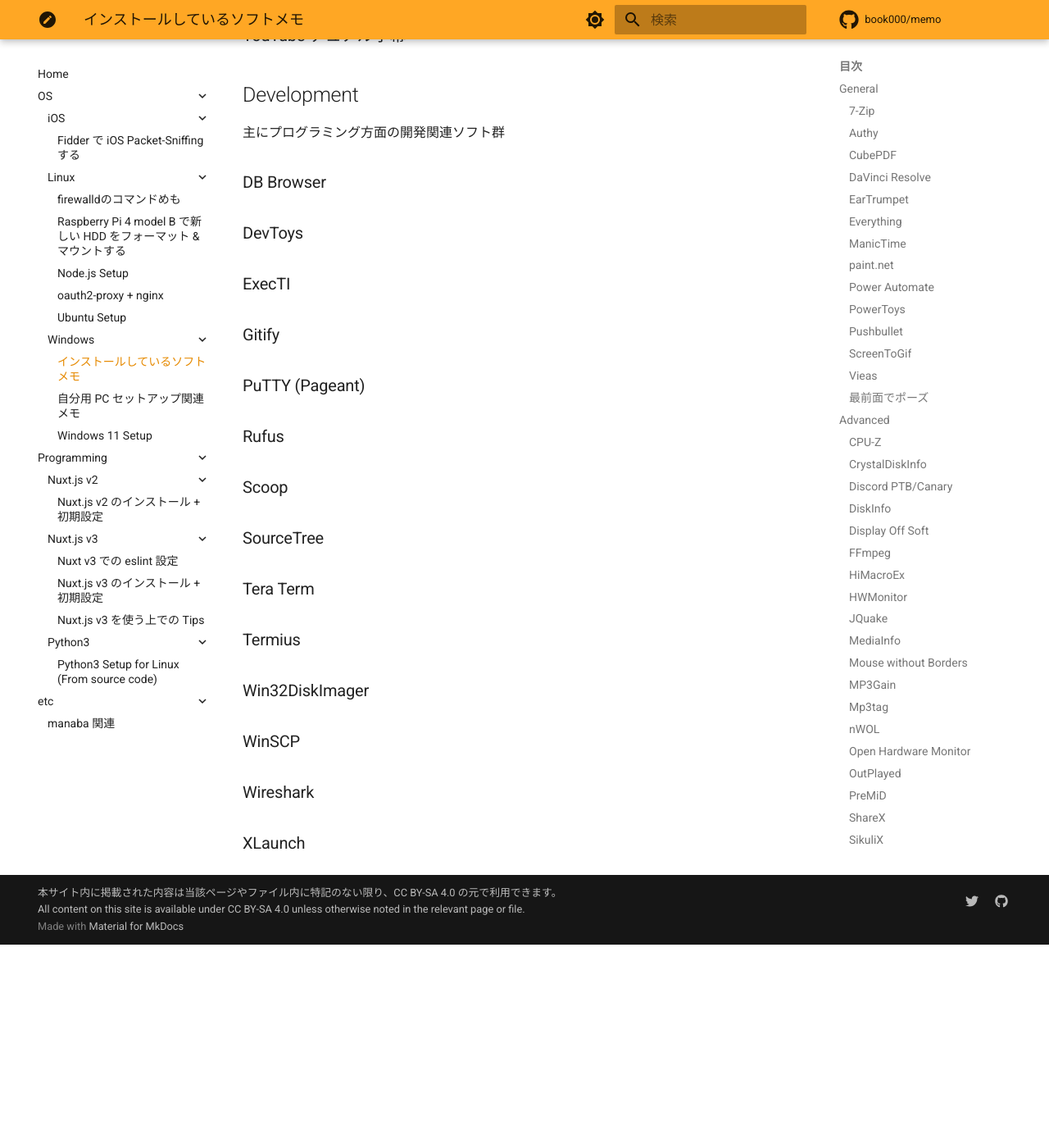
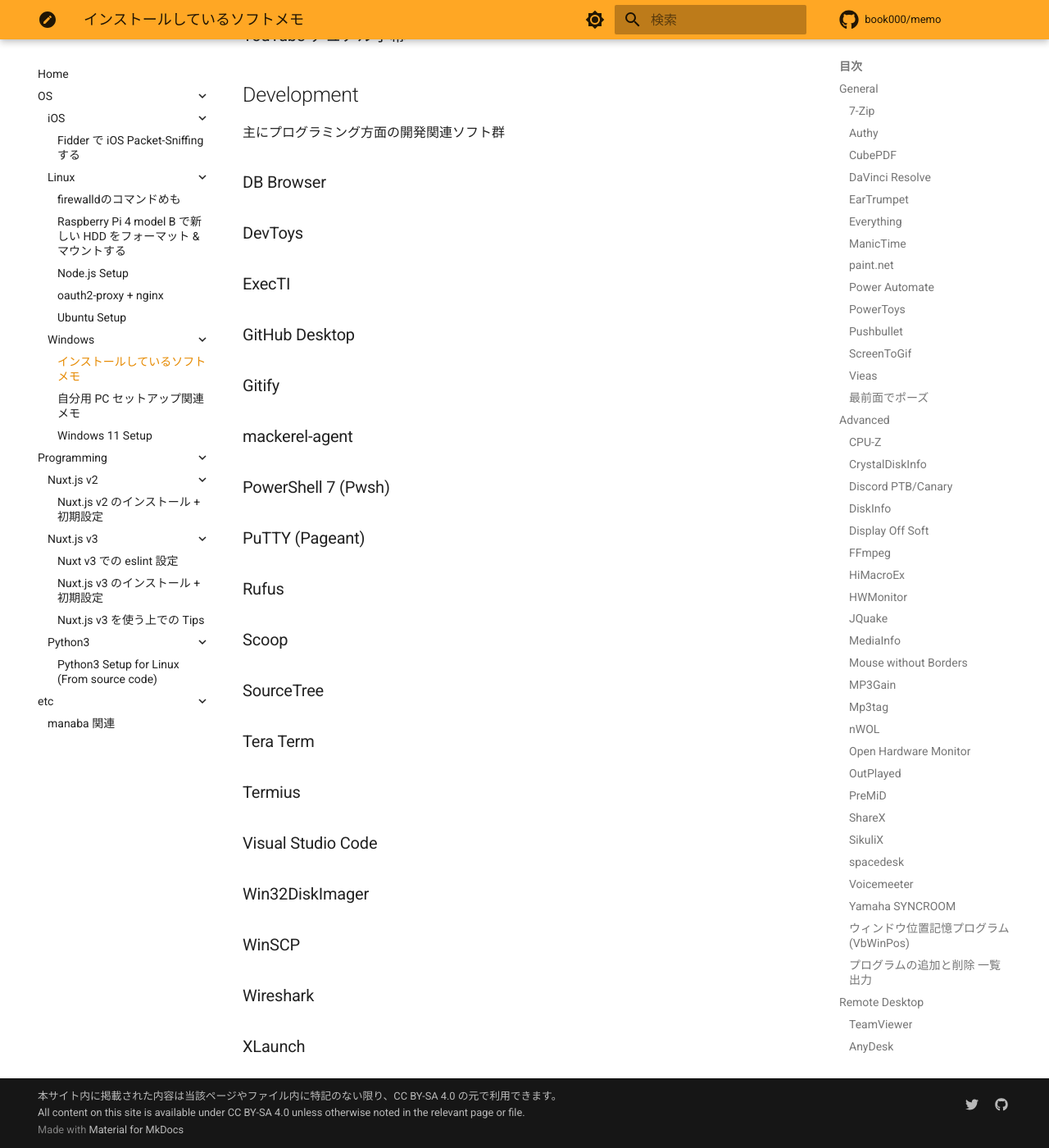
Before and after one commit to book000/memo, an MkDocs documentation site: the page built from docs/os/windows/installed-softwares.md, in a window 1280 px wide and 1400 px high, scrolled down 11899 px. Shown: the whole window at 82% size. Built offline with MkDocs 1.6.1 and Material for MkDocs 9.7.7, drawn with Linux system fonts in a browser that asks for light colours; comment, search, counter and statistics services are not loaded; before the commit the page ends 13051 px from its top, so only the background shows below that.

Commit message:
feat: いくつかのソフト追加

```diff
--- a/docs/os/windows/installed-softwares.md
+++ b/docs/os/windows/installed-softwares.md
@@ -433,7 +433,13 @@
 
 ### ExecTI
 
+### GitHub Desktop
+
 ### Gitify
+
+### mackerel-agent
+
+### PowerShell 7 (Pwsh)
 
 ### PuTTY (Pageant)
 
@@ -447,6 +453,8 @@
 
 ### Termius
 
+### Visual Studio Code
+
 ### Win32DiskImager
 
 ### WinSCP
```
